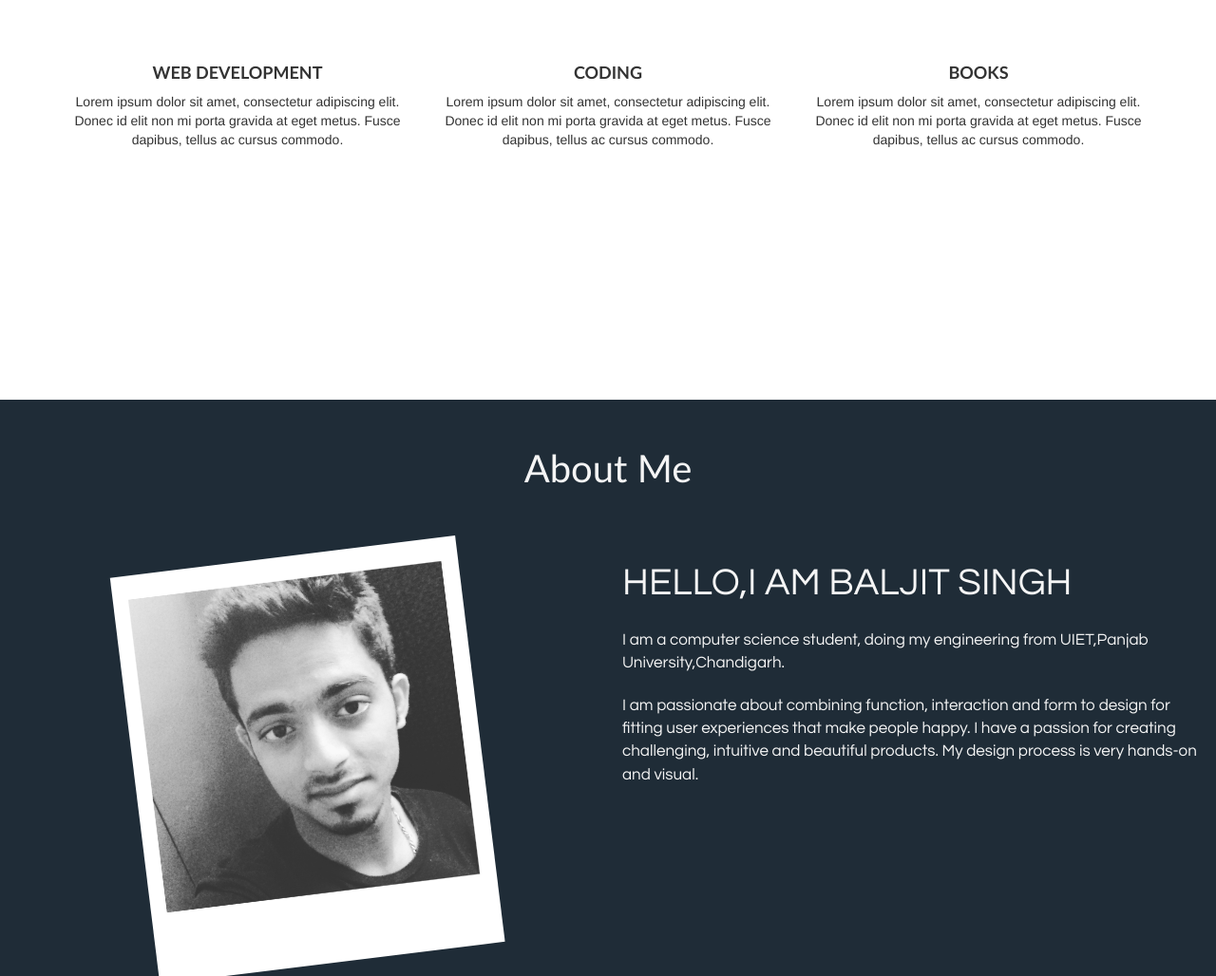
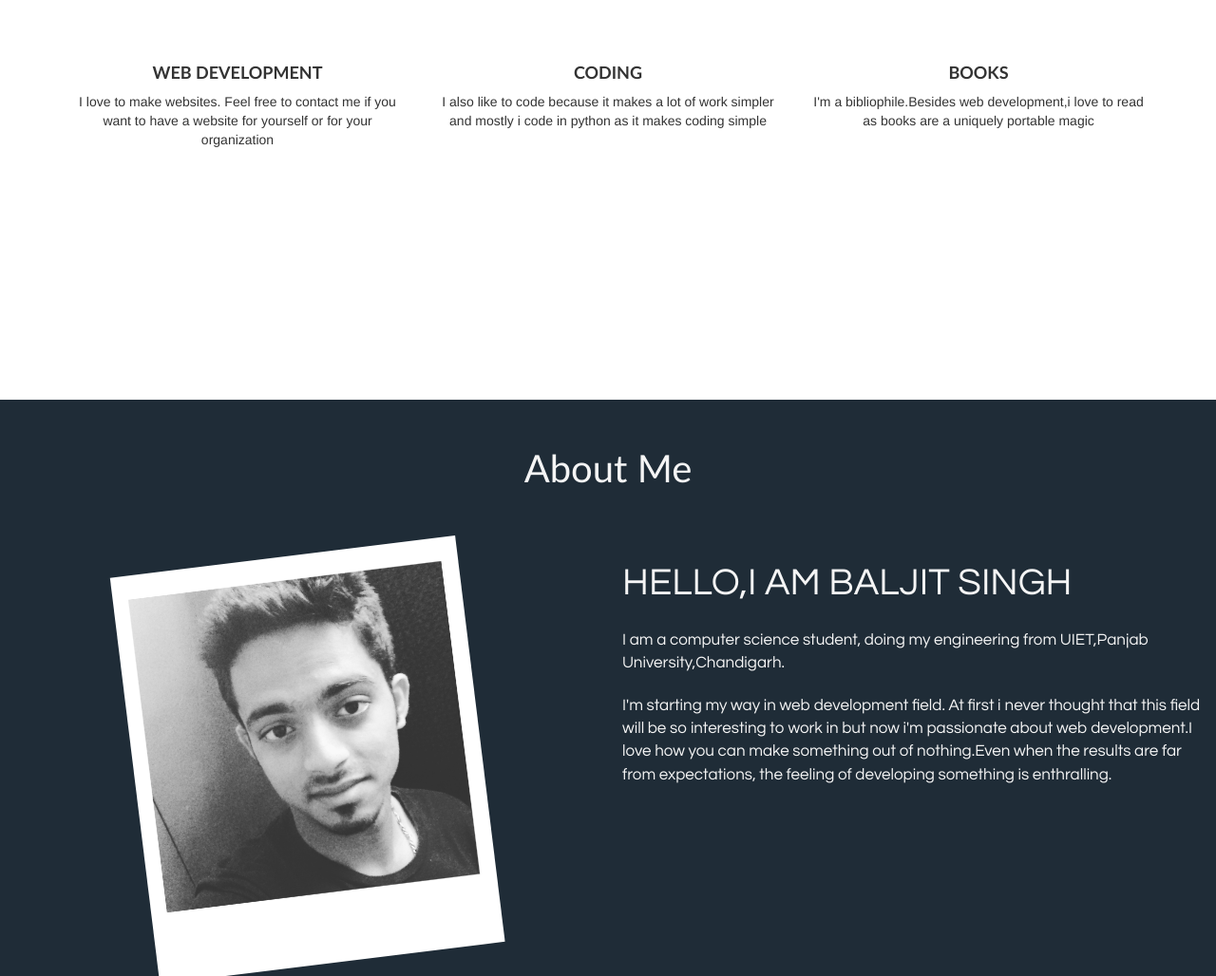
Before and after one commit to baljit-singh/My-website, a plain HTML site: page index.html in a window 1280 px wide. Shown: the part 1179-2207 px from the top of the page at 95% size. Drawn offline with nearby package versions, Linux system fonts and the light colour scheme.

Commit message:
updated written content

```diff
--- a/index.html
+++ b/index.html
@@ -59,21 +59,21 @@
                   <i class="fa fa-lg fa-desktop firstIcon"></i>
               </div>
               <h4 class="textAlignment">WEB DEVELOPMENT</h4>
-              <p class="center">Lorem ipsum dolor sit amet, consectetur adipiscing elit. Donec id elit non mi porta gravida at eget metus. Fusce dapibus, tellus ac cursus commodo.</p>
+              <p class="center">I love to make websites. Feel free to contact me if you want to have a website for yourself or for your organization</p>
           </div>
           <div class="col-sm-4 figure">
              <div class="circle" id="secondBorder">
                   <i class="fa fa-lg fa-terminal positionIcon"></i>
               </div>
              <h4 class="textAlignment">CODING</h4>
-              <p class="center">Lorem ipsum dolor sit amet, consectetur adipiscing elit. Donec id elit non mi porta gravida at eget metus. Fusce dapibus, tellus ac cursus commodo.</p>
+              <p class="center">I also like to code because it makes a lot of work simpler and mostly i code in python as it makes coding simple</p>
           </div>
           <div class="col-sm-4 figure">
               <div class="circle" id="thirdBorder">
                   <i class="fa fa-lg fa-book positionIcon"></i>
               </div>
               <h4 class="textAlignment">BOOKS</h4>
-              <p class="center">Lorem ipsum dolor sit amet, consectetur adipiscing elit. Donec id elit non mi porta gravida at eget metus. Fusce dapibus, tellus ac cursus commodo.</p>
+              <p class="center">I'm a bibliophile.Besides web development,i love to read as books are a uniquely portable magic </p>
           </div>
       </div>
 
@@ -90,7 +90,7 @@
               <div class="col-sm-6 bottomMargin figure2">
                   <p class="bioAlign">HELLO,I AM BALJIT SINGH</p>
                   <p class="bioColor">I am a computer science student, doing my engineering from UIET,Panjab University,Chandigarh.</p>
-                  <p class="bioColor">I am passionate about combining function, interaction and form to design for fitting user experiences that make people happy. I have a passion for creating challenging, intuitive and beautiful products. My design process is very hands-on and visual.</p>
+                  <p class="bioColor">I'm starting my way in web development field. At first i never thought that this field will be so interesting to work in but now i'm passionate about web development.I love how you can make something out of nothing.Even when the results are far from expectations, the feeling of developing something is enthralling.</p>
               </div>
           </div>
     </div>
```
